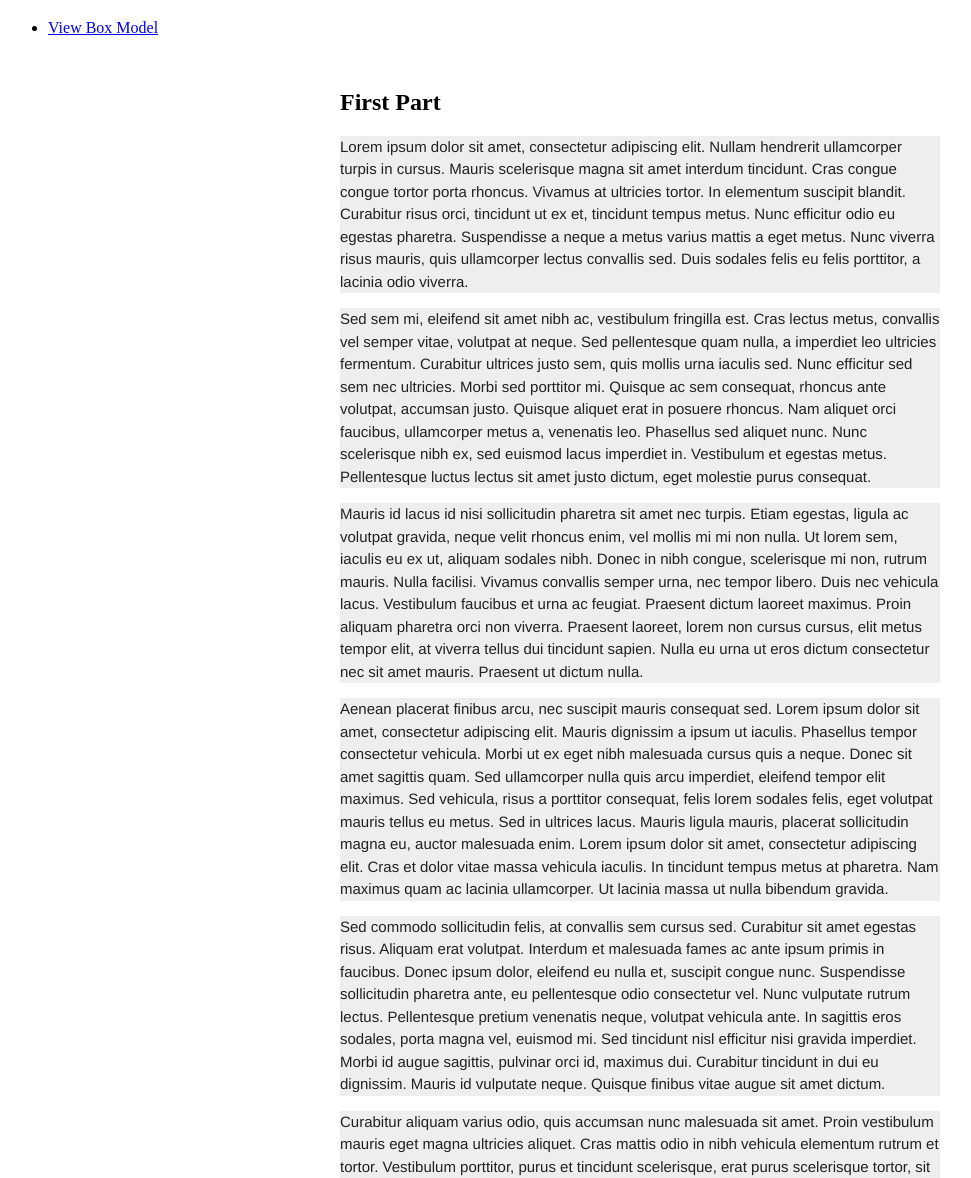
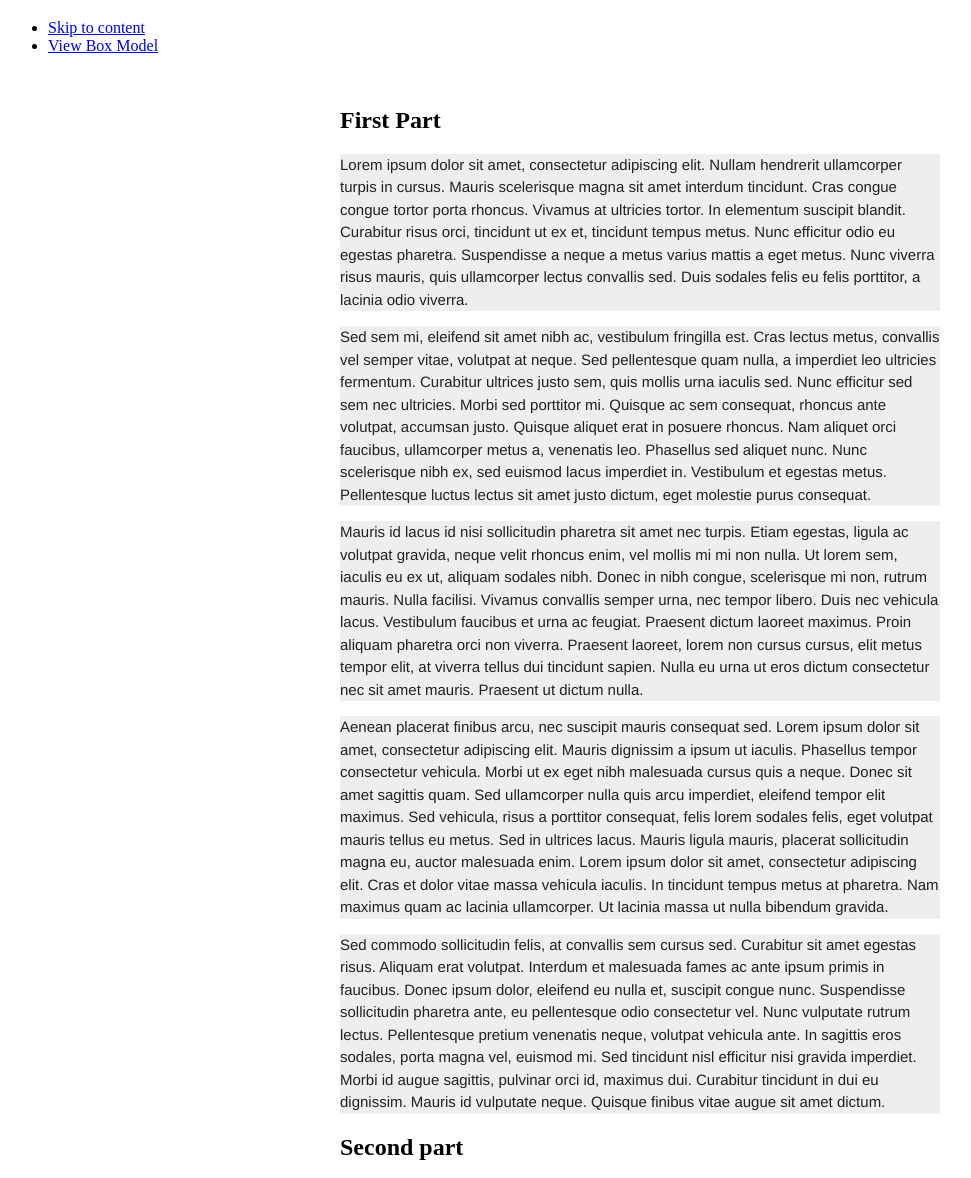
Before and after one commit to Joshv1782/Let-s-Learn-CSS, a plain HTML site: page index.html in a window 1280 px wide. Shown: the part 61-1239 px from the top of the page, without its empty margins (0-971 px from the left). Drawn offline with Linux system fonts and the light colour scheme.

Commit message:
added screen reader

```diff
--- a/index.html
+++ b/index.html
@@ -12,6 +12,11 @@
         <h1> Let's Learn css</h1>
         <nav>
             <ul>
+                <li>
+                    <a href="#second-part">
+                        Skip to content
+                    </a>
+                </li>
                 <li>
                     <a href="./box-model.html">
                     View Box Model
@@ -36,6 +41,7 @@
         <p>
             Sed commodo sollicitudin felis, at convallis sem cursus sed. Curabitur sit amet egestas risus. Aliquam erat volutpat. Interdum et malesuada fames ac ante ipsum primis in faucibus. Donec ipsum dolor, eleifend eu nulla et, suscipit congue nunc. Suspendisse sollicitudin pharetra ante, eu pellentesque odio consectetur vel. Nunc vulputate rutrum lectus. Pellentesque pretium venenatis neque, volutpat vehicula ante. In sagittis eros sodales, porta magna vel, euismod mi. Sed tincidunt nisl efficitur nisi gravida imperdiet. Morbi id augue sagittis, pulvinar orci id, maximus dui. Curabitur tincidunt in dui eu dignissim. Mauris id vulputate neque. Quisque finibus vitae augue sit amet dictum.</p>
 
+        <h2 id="second-part">Second part</h2>
         <p>
             Curabitur aliquam varius odio, quis accumsan nunc malesuada sit amet. Proin vestibulum mauris eget magna ultricies aliquet. Cras mattis odio in nibh vehicula elementum rutrum et tortor. Vestibulum porttitor, purus et tincidunt scelerisque, erat purus scelerisque tortor, sit amet efficitur erat risus nec nulla. Nulla eget ipsum condimentum, imperdiet justo vitae, blandit nisi. Pellentesque sit amet tellus fringilla, iaculis diam feugiat, iaculis nulla. Curabitur finibus arcu a urna auctor dapibus.</p>
 
```
